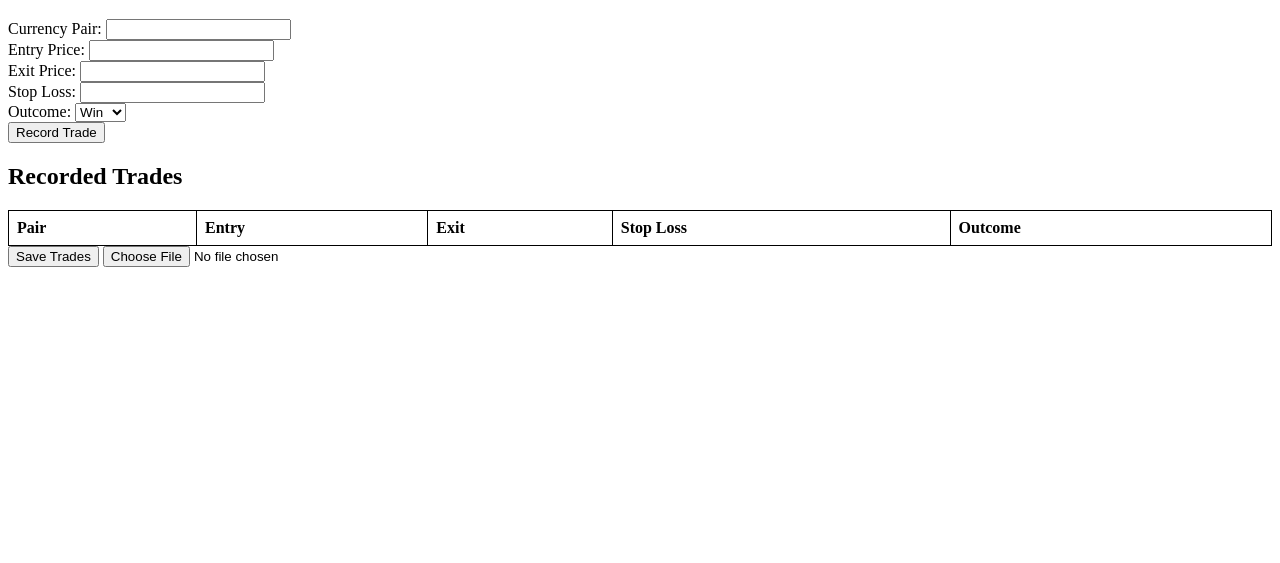
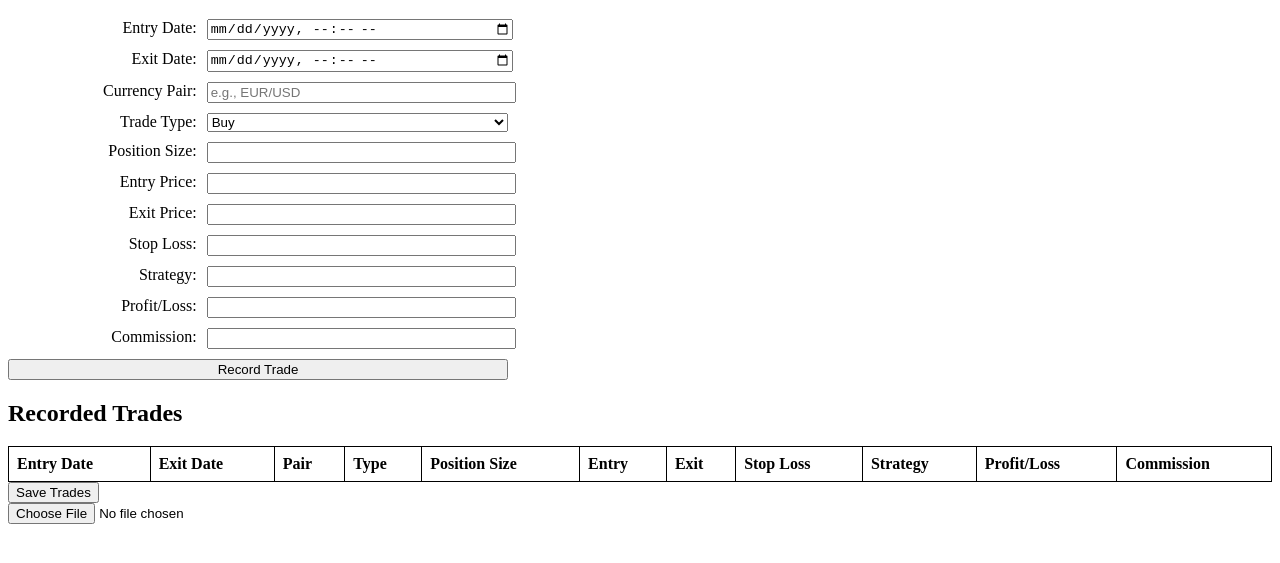
Before and after one commit to knilfix/knilfix.github.io, a plain HTML site: page index.html in a window 1280 px wide. Shown: the part 61-624 px from the top of the page. Drawn offline with Linux system fonts and the light colour scheme.

Commit message:
Update index.html

```diff
--- a/index.html
+++ b/index.html
@@ -17,6 +17,23 @@
             padding: 8px;
             text-align: left;
         }
+
+        form {
+            display: grid;
+            grid-template-columns: auto auto;
+            gap: 10px;
+            max-width: 500px;
+            margin-bottom: 20px;
+        }
+
+        label {
+            text-align: right;
+        }
+
+        input,
+        select {
+            width: 100%;
+        }
     </style>
 </head>
 
@@ -24,35 +41,59 @@
     <h1>Forex Trade Recorder</h1>
 
     <form id="tradeForm">
+        <label for="entryDate">Entry Date:</label>
+        <input type="datetime-local" id="entryDate" required>
+
+        <label for="exitDate">Exit Date:</label>
+        <input type="datetime-local" id="exitDate" required>
+
         <label for="pair">Currency Pair:</label>
-        <input type="text" id="pair" required><br>
+        <input type="text" id="pair" required placeholder="e.g., EUR/USD">
+
+        <label for="tradeType">Trade Type:</label>
+        <select id="tradeType" required>
+            <option value="buy">Buy</option>
+            <option value="sell">Sell</option>
+        </select>
+
+        <label for="positionSize">Position Size:</label>
+        <input type="number" id="positionSize" step="0.01" required>
 
         <label for="entryPrice">Entry Price:</label>
-        <input type="number" id="entryPrice" step="0.00001" required><br>
+        <input type="number" id="entryPrice" step="0.00001" required>
 
         <label for="exitPrice">Exit Price:</label>
-        <input type="number" id="exitPrice" step="0.00001" required><br>
+        <input type="number" id="exitPrice" step="0.00001" required>
 
         <label for="stopLoss">Stop Loss:</label>
-        <input type="number" id="stopLoss" step="0.00001" required><br>
+        <input type="number" id="stopLoss" step="0.00001" required>
 
-        <label for="outcome">Outcome:</label>
-        <select id="outcome" required>
-            <option value="win">Win</option>
-            <option value="loss">Loss</option>
-        </select><br>
+        <label for="strategy">Strategy:</label>
+        <input type="text" id="strategy" required>
 
-        <button type="submit">Record Trade</button>
+        <label for="profitLoss">Profit/Loss:</label>
+        <input type="number" id="profitLoss" step="0.01" required>
+
+        <label for="commission">Commission:</label>
+        <input type="number" id="commission" step="0.01" required>
+
+        <button type="submit" style="grid-column: span 2;">Record Trade</button>
     </form>
 
     <h2>Recorded Trades</h2>
     <table id="tradesTable">
         <tr>
+            <th>Entry Date</th>
+            <th>Exit Date</th>
             <th>Pair</th>
+            <th>Type</th>
+            <th>Position Size</th>
             <th>Entry</th>
             <th>Exit</th>
             <th>Stop Loss</th>
-            <th>Outcome</th>
+            <th>Strategy</th>
+            <th>Profit/Loss</th>
+            <th>Commission</th>
         </tr>
     </table>
 
@@ -65,11 +106,17 @@
         document.getElementById('tradeForm').onsubmit = function (e) {
             e.preventDefault();
             const trade = {
+                entryDate: document.getElementById('entryDate').value,
+                exitDate: document.getElementById('exitDate').value,
                 pair: document.getElementById('pair').value,
+                tradeType: document.getElementById('tradeType').value,
+                positionSize: parseFloat(document.getElementById('positionSize').value),
                 entryPrice: parseFloat(document.getElementById('entryPrice').value),
                 exitPrice: parseFloat(document.getElementById('exitPrice').value),
                 stopLoss: parseFloat(document.getElementById('stopLoss').value),
-                outcome: document.getElementById('outcome').value
+                strategy: document.getElementById('strategy').value,
+                profitLoss: parseFloat(document.getElementById('profitLoss').value),
+                commission: parseFloat(document.getElementById('commission').value)
             };
             trades.push(trade);
             updateTable();
@@ -83,11 +130,17 @@
             }
             trades.forEach(trade => {
                 const row = table.insertRow();
-                row.insertCell(0).textContent = trade.pair;
-                row.insertCell(1).textContent = trade.entryPrice;
-                row.insertCell(2).textContent = trade.exitPrice;
-                row.insertCell(3).textContent = trade.stopLoss;
-                row.insertCell(4).textContent = trade.outcome;
+                row.insertCell(0).textContent = new Date(trade.entryDate).toLocaleString();
+                row.insertCell(1).textContent = new Date(trade.exitDate).toLocaleString();
+                row.insertCell(2).textContent = trade.pair;
+                row.insertCell(3).textContent = trade.tradeType;
+                row.insertCell(4).textContent = trade.positionSize;
+                row.insertCell(5).textContent = trade.entryPrice;
+                row.insertCell(6).textContent = trade.exitPrice;
+                row.insertCell(7).textContent = trade.stopLoss;
+                row.insertCell(8).textContent = trade.strategy;
+                row.insertCell(9).textContent = trade.profitLoss;
+                row.insertCell(10).textContent = trade.commission;
             });
         }
 
```
